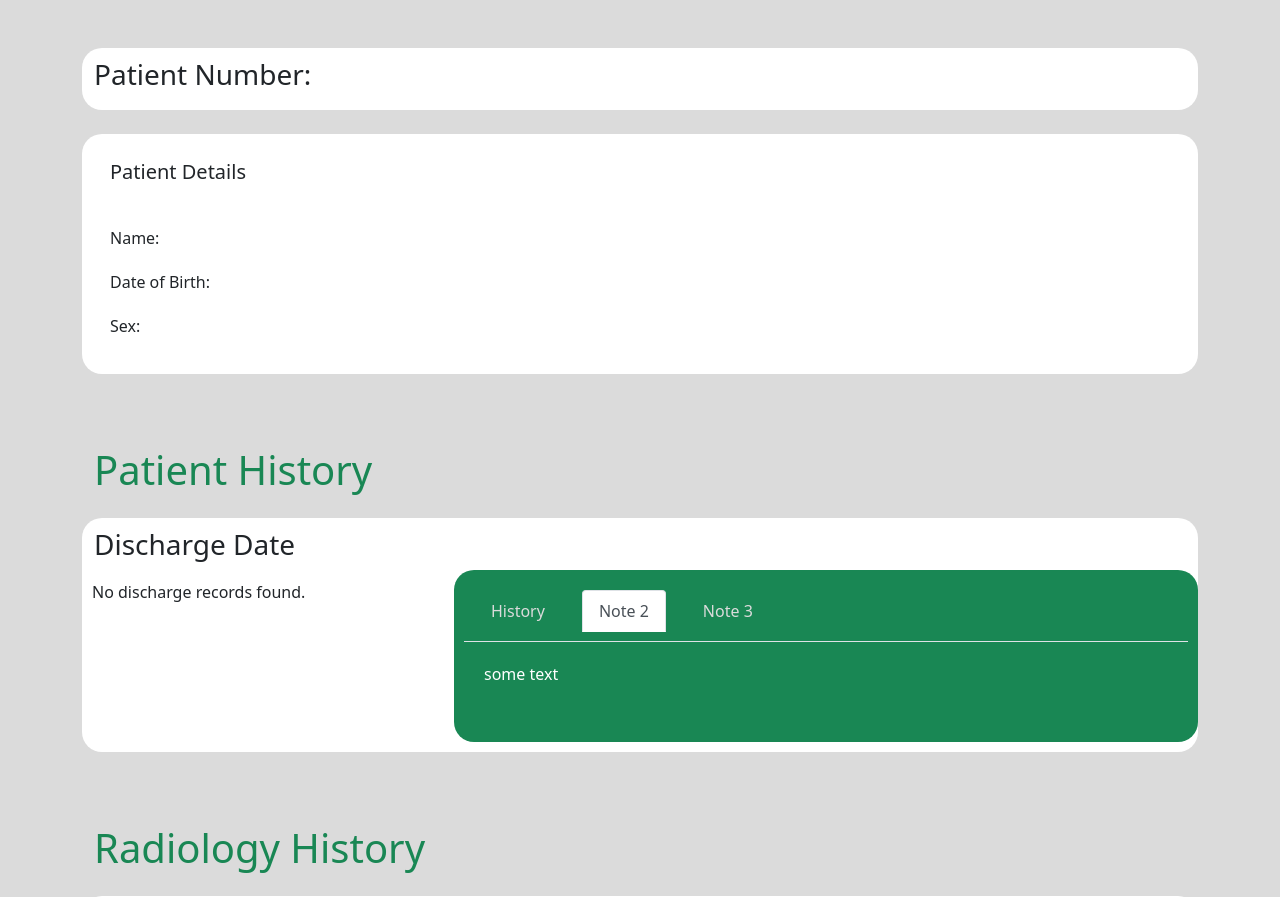
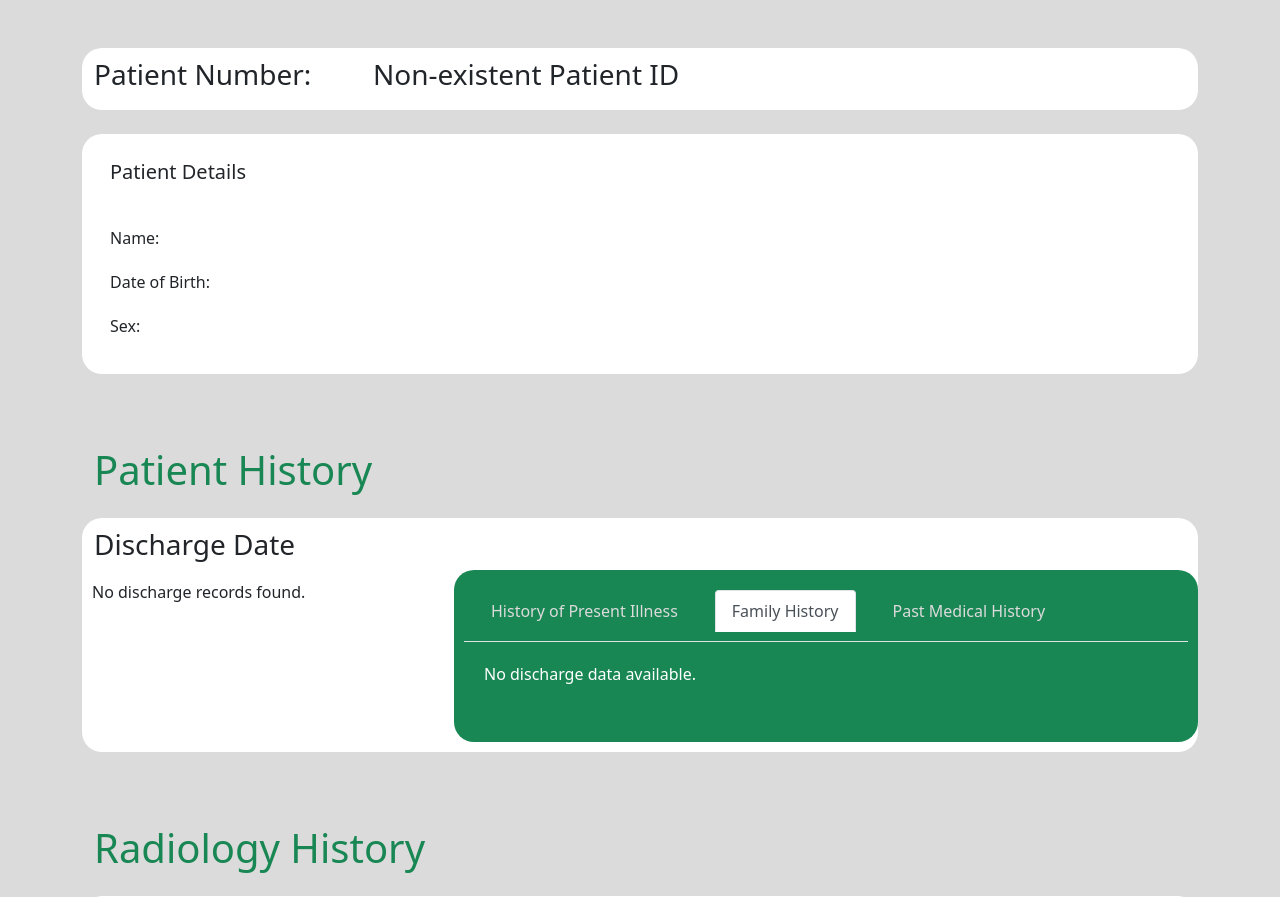
Before and after one commit to olie0001/medical_summary_fit3164, a Flask app: page / in a window 1280 px wide, after a click on "Family History". Shown: the part 72-969 px from the top of the page. Run offline with Flask 3, Linux system fonts and the light colour scheme; some libraries are stand-ins or nearby versions.

Commit message:
Changed to Ovyl's code for index.html

```diff
--- a/patient_history/templates/index.html
+++ b/patient_history/templates/index.html
@@ -77,7 +77,7 @@
         <div class="container">
             <div class="row">
                 <div class="col-3"><h3>Patient Number:</h3></div>
-                <div class="col-9"><h3>{{ subject_id }}</h3></div>
+                <div class="col-9"><h3>{{ subject_id if subject_id and subject_name != 'Non-existent Patient' else 'Non-existent Patient ID' }}</h3></div>
             </div>
         </div>
 
@@ -123,7 +123,7 @@
                     <div id="list-1" class="list-group">
                         {% for discharge in discharge_arr %}
                             <a class="list-group-item list-group-item-action" href="#list-item-{{ loop.index }}">
-                                Date {{ loop.index }}: {{ discharge.storetime.strftime('%Y-%m-%d') if discharge.storetime else 'N/A' }}
+                                 {{ discharge.storetime.strftime('%Y-%m-%d') if discharge.storetime else 'N/A' }} : {{discharge.complaint}}
                             </a>
                         {% else %}
                             <div>No discharge records found.</div>
@@ -135,13 +135,13 @@
                     <!-- Nav tabs -->
                     <ul class="nav nav-tabs" id="myTab" role="tablist">
                         <li class="nav-item" role="presentation">
-                            <button class="nav-link active" id="history-tab" data-bs-toggle="tab" data-bs-target="#history" type="button" role="tab" aria-controls="discharge" aria-selected="true">History</button>
+                            <button class="nav-link active" id="history-tab" data-bs-toggle="tab" data-bs-target="#history" type="button" role="tab" aria-controls="discharge" aria-selected="true">History of Present Illness</button>
                         </li>
                         <li class="nav-item" role="presentation">
-                            <button class="nav-link" id="note2-tab" data-bs-toggle="tab" data-bs-target="#note2" type="button" role="tab" aria-controls="note2" aria-selected="false">Note 2</button>
+                            <button class="nav-link" id="note2-tab" data-bs-toggle="tab" data-bs-target="#note2" type="button" role="tab" aria-controls="note2" aria-selected="false">Family History</button>
                         </li>
                         <li class="nav-item" role="presentation">
-                            <button class="nav-link" id="note3-tab" data-bs-toggle="tab" data-bs-target="#note3" type="button" role="tab" aria-controls="note3" aria-selected="false">Note 3</button>
+                            <button class="nav-link" id="note3-tab" data-bs-toggle="tab" data-bs-target="#note3" type="button" role="tab" aria-controls="note3" aria-selected="false">Past Medical History</button>
                         </li>
                         <!-- Add more tab buttons as needed -->
                     </ul>
@@ -152,9 +152,9 @@
                         <div class="tab-pane fade show active" id="history" role="tabpanel" aria-labelledby="discharge-tab">
                             <div data-bs-spy="scroll" data-bs-target="#list-1" data-bs-smooth-scroll="true" class="scrollspy-example" tabindex="0">
                                 {% for discharge in discharge_arr %}
-                                    <h4 id="list-item-{{ loop.index }}">Date {{ loop.index }}: {{ discharge.storetime.strftime('%Y-%m-%d') if discharge.storetime else 'N/A' }}</h4>
+                                    <h4 id="list-item-{{ loop.index }}"> {{ discharge.storetime.strftime('%Y-%m-%d') if discharge.storetime else 'N/A' }} : {{discharge.complaint}}</h4>
                                     <p>
-                                        {{ discharge.text }}
+                                        {{ discharge.history_present_illness }}
                                     </p>
                                 {% else %}
                                     <p>No discharge data available.</p>
@@ -164,12 +164,26 @@
                         <!-- Note 2 pane -->
                         <div class="tab-pane fade" id="note2" role="tabpanel" aria-labelledby="note2-tab">
                             <div data-bs-spy="scroll" data-bs-target="#list-1" data-bs-smooth-scroll="true" class="scrollspy-example" tabindex="1">
-                                <p> some text</p>
+                                {% for discharge in discharge_arr %}
+                                    <h4 id="list-item-{{ loop.index }}"> {{ discharge.storetime.strftime('%Y-%m-%d') if discharge.storetime else 'N/A' }} : {{discharge.complaint}}</h4>
+                                    <p>
+                                        {{ discharge.family_history }}
+                                    </p>
+                                {% else %}
+                                    <p>No discharge data available.</p>
+                                {% endfor %}
                             </div>
                         </div>
                         <div class="tab-pane fade" id="note3" role="tabpanel" aria-labelledby="note3-tab">
                             <div data-bs-spy="scroll" data-bs-target="#list-1" data-bs-smooth-scroll="true" class="scrollspy-example" tabindex="2">
-                                <p> some text</p>
+                                {% for discharge in discharge_arr %}
+                                    <h4 id="list-item-{{ loop.index }}"> {{ discharge.storetime.strftime('%Y-%m-%d') if discharge.storetime else 'N/A' }} : {{discharge.complaint}}</h4>
+                                    <p>
+                                        {{ discharge.past_history }}
+                                    </p>
+                                {% else %}
+                                    <p>No discharge data available.</p>
+                                {% endfor %}
                             </div>
                         </div>
                     </div>
@@ -192,7 +206,7 @@
                     <div id="list-2" class="list-group">
                         {% for radiology in radiology_arr %}
                             <a class="list-group-item list-group-item-action" href="#list-item-{{ loop.index }}">
-                                Date {{ loop.index }}: {{ radiology.storetime.strftime('%Y-%m-%d') if radiology.storetime else 'N/A' }}
+                                {{ radiology.storetime.strftime('%Y-%m-%d') if radiology.storetime else 'N/A' }} : {{ radiology.examination }}
                             </a>
                         {% else %}
                             <div>No radiology records found.</div>
@@ -203,7 +217,7 @@
                 <div class="col-8 text-bg-success">
                     <div data-bs-spy="scroll" data-bs-target="#list-2" data-bs-smooth-scroll="true" class="scrollspy-example" tabindex="0" style="max-height: 500px; overflow-y: auto;">
                         {% for radiology in radiology_arr %}
-                            <h4 id="list-item-{{ loop.index }}">Date {{ loop.index }}: {{ radiology.storetime.strftime('%Y-%m-%d') if radiology.storetime else 'N/A' }}</h4>
+                            <h4 id="list-item-{{ loop.index }}">{{ radiology.storetime.strftime('%Y-%m-%d') if radiology.storetime else 'N/A' }} : {{ radiology.examination }}</h4>
                             <p>
                                 {{ radiology.text }}
                             </p>
```
